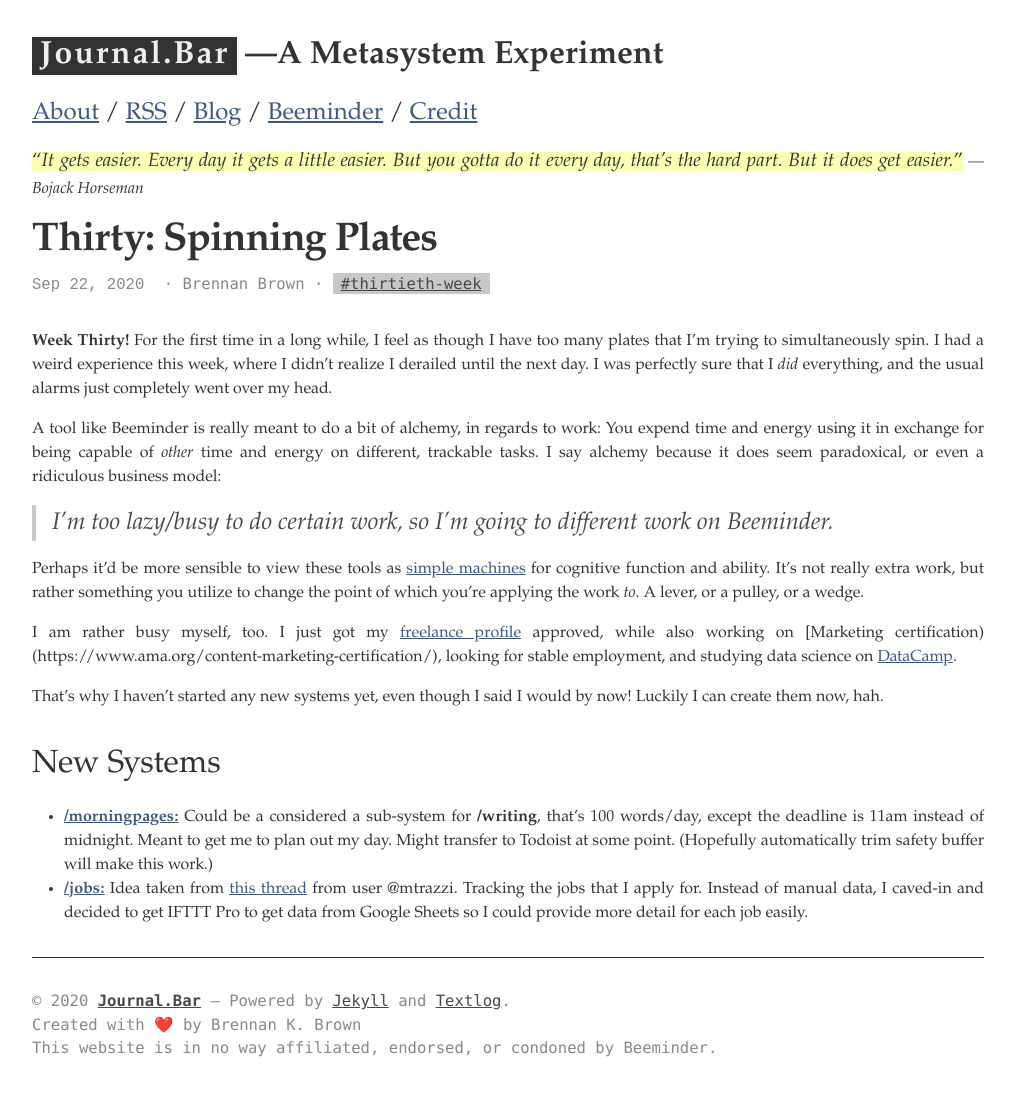
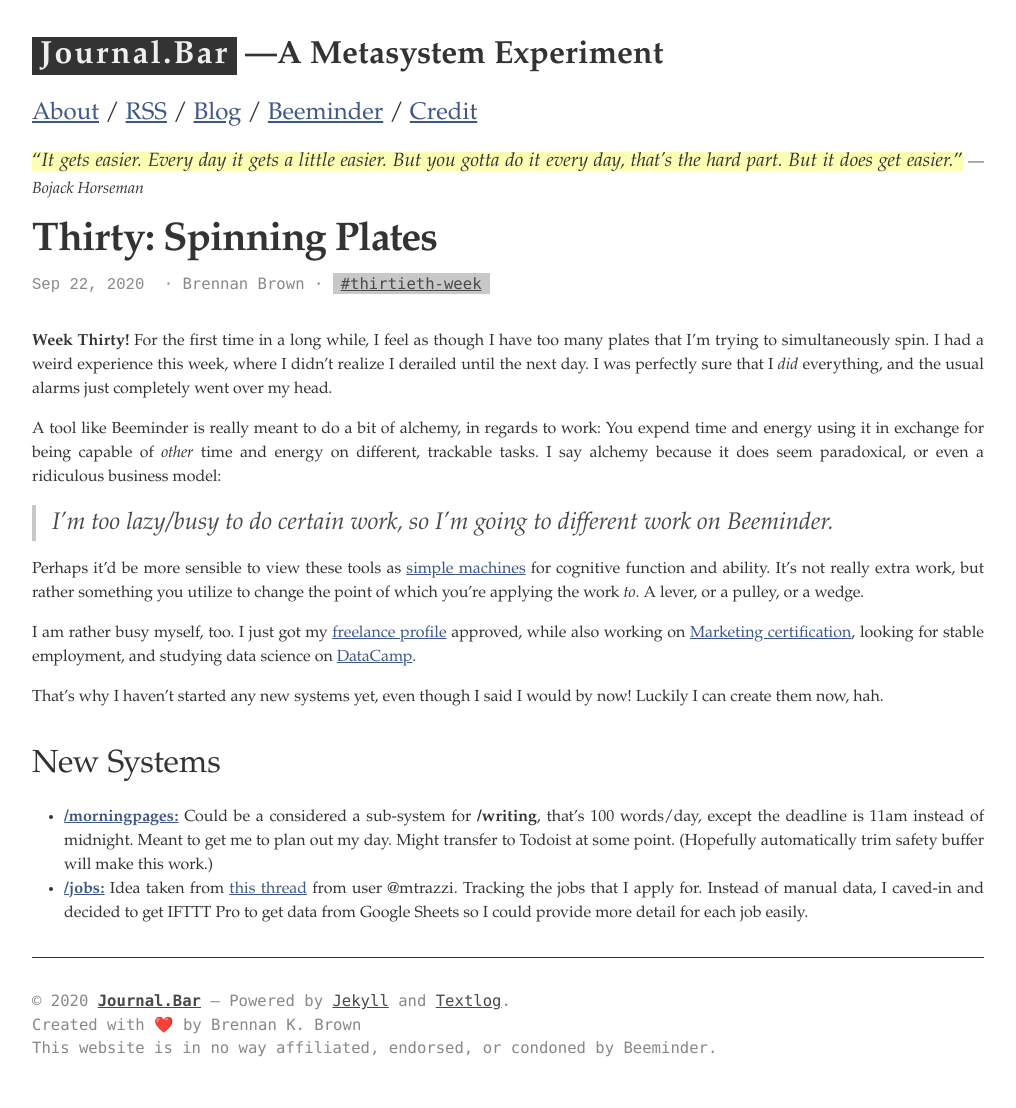
Before and after one commit to brennanbrown/journalbar, a Jekyll site: the page built from _posts/2020-09-22-spinning-plates.md, in a window 1280 px wide. Shown: the whole page, without its empty margins (132-1148 px from the left). Built offline with Jekyll 4.4.1, drawn with Linux system fonts in a browser that asks for light colours; comment, search, counter and statistics services are not loaded.

Commit message:
Fix minor typo

```diff
--- a/_posts/2020-09-22-spinning-plates.md
+++ b/_posts/2020-09-22-spinning-plates.md
@@ -16,7 +16,7 @@ A tool like Beeminder is really meant to do a bit of alchemy, in regards to work
 
 Perhaps it'd be more sensible to view these tools as [simple machines](https://www.explainthatstuff.com/toolsmachines.html) for cognitive function and ability. It's not really extra work, but rather something you utilize to change the point of which you're applying the work *to*. A lever, or a pulley, or a wedge.
 
-I am rather busy myself, too. I just got my [freelance profile](https://www.upwork.com/o/profiles/users/~015006e0afbe1f3a6d/) approved, while also working on [Marketing certification)(https://www.ama.org/content-marketing-certification/), looking for stable employment, and studying data science on [DataCamp](https://www.datacamp.com/).
+I am rather busy myself, too. I just got my [freelance profile](https://www.upwork.com/o/profiles/users/~015006e0afbe1f3a6d/) approved, while also working on [Marketing certification](https://www.ama.org/content-marketing-certification/), looking for stable employment, and studying data science on [DataCamp](https://www.datacamp.com/).
 
 That's why I haven't started any new systems yet, even though I said I would by now! Luckily I can create them now, hah.
 
```
